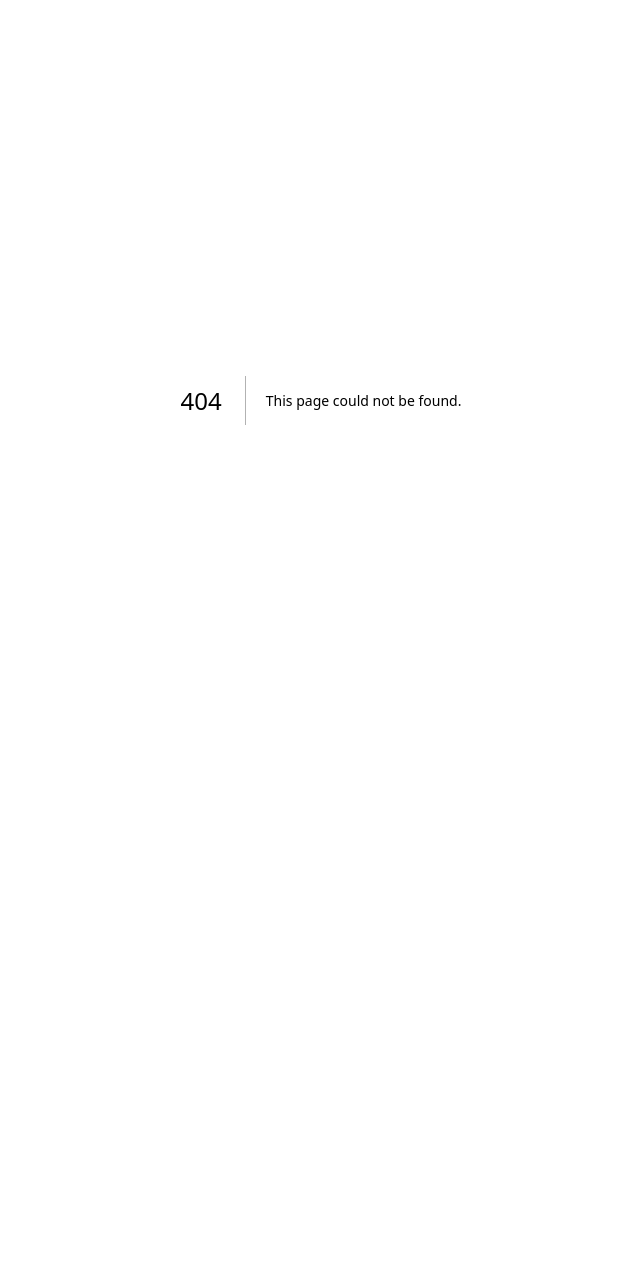
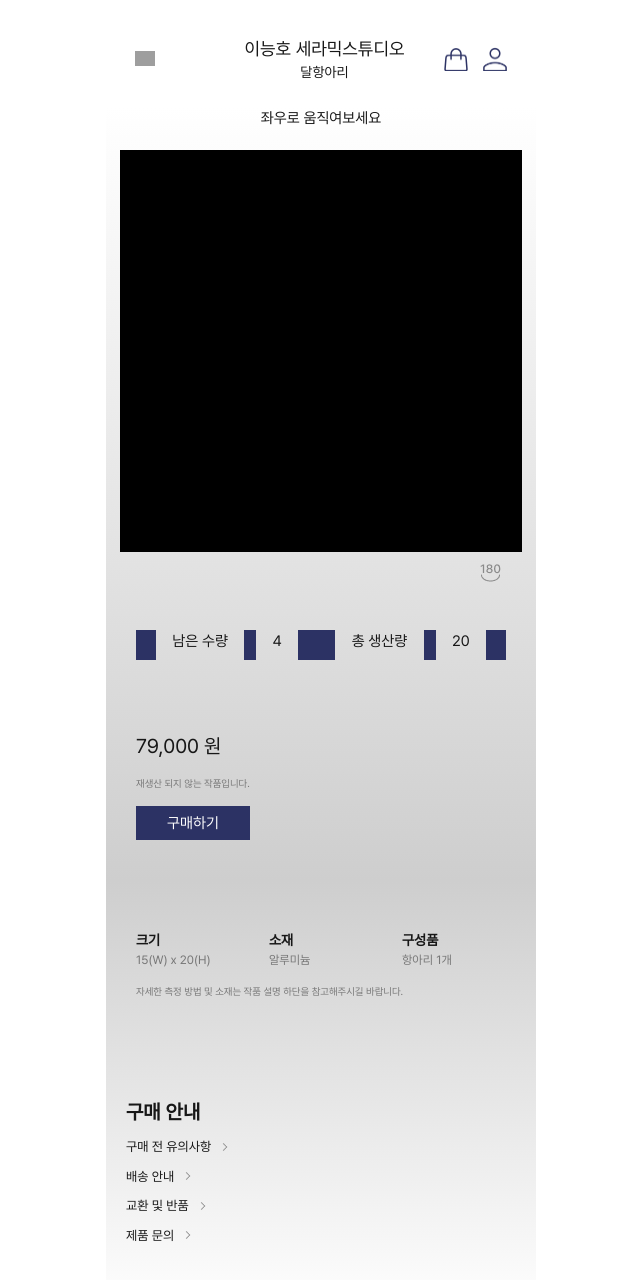
Before and after one commit to kdowon3/fouraaaa, a Next.js app in the folder fouraaaa/: page /shop/1 in a window 1280 px wide. Before the commit this address had no page. Shown: the top 1280 px of the page, without its empty margins (319-959 px from the left). Before the commit the page ends 800 px from the top, so only its background shows below. Built offline with nearby package versions, Linux system fonts and the light colour scheme; grey boxes are pictures that could not be loaded.

Commit message:
feat:detail 추가

```diff
--- /dev/null
+++ b/fouraaaa/src/app/shop/[id]/components/Info.js
@@ -0,0 +1,234 @@
+"use client";
+
+import Link from "next/link";
+import Image from "next/image";
+import styled from "styled-components";
+
+const Background = styled.div`
+  width: 100%;
+  height: auto;
+  max-width: 430px; /* 최대 너비 유지 */
+  background: linear-gradient(to bottom, #FFFFFF 0%, #CECECE 64%, #FFFFFF 100%);
+  display: flex;
+  flex-direction: column;
+  align-items: center;
+  justify-content: center;
+`;
+
+const MoveText =styled.div`
+    font-size: 15px;
+    font-family: "Pretendard";
+`;
+
+const ProductImg =styled.div`
+    margin-top: 20px;
+    width: 402px;
+    height: 402px;
+    background-color: #000000;
+    padding: 0px 40px;
+`;
+
+const Icon_180= styled(Image)`
+    width: 24px;
+    height: 24px;
+    align-self: flex-end;
+    margin-top: 2%;
+    margin-right: 8%;
+`;
+
+const DetailInfo= styled.div`
+    width: 100%;
+    height: 97px;
+    padding: 46px 30px 20px 30px;
+    font-family: "Pretendard";
+    font-size: 15px;
+    display: flex;
+    justify-content: space-between;
+`;
+const Divider1=styled.div`
+    width: 20px;
+    height: 30px;
+    background-color: #2C3264;
+`;
+
+const Divider2=styled.div`
+    width: 12px;
+    height: 30px;
+    background-color: #2C3264;
+`;
+
+const Divider3= styled.div`
+    width: 37px;
+    height: 30px;
+    background-color: #2C3264;
+`;
+
+const Divider4= styled.div`
+    width: 12px;
+    height: 30px;
+    background-color: #2C3264;
+`;
+
+const Divider5=styled.div`
+    width: 20px;
+    height: 30px;
+    background-color: #2C3264;
+`;
+
+const PriceSection=styled.div`
+    width: 209px;
+    height: 229px;
+    padding: 50px 30px 80px 30px;
+    display: block;
+    margin-right: auto;
+`;
+
+const Price=styled.div`
+    font-family: "Pretendard";
+    font-size: 20px;
+    margin-bottom: 15px;
+`;
+
+const SubText=styled.div`
+    font-family: "Pretendard";
+    font-size: 10px;
+    color: #777777;
+    margin-bottom: 15px;
+`;
+
+const Purchase=styled.button`
+    padding: 9px 21px;
+    background-color: #2C3264;
+    width: 114px;
+    height: 34px;
+    color: #FFFFFF;
+    font-family:"Pretendard";
+    font-size: 15px;
+    display: flex;
+    align-items: center;
+    justify-content: center;
+`;
+
+const ProductInfo =styled.div`
+    width: 100%;
+    height: 107px;
+    padding: 20px 30px;
+`;
+
+const Box = styled.div`
+    justify-content: space-between;
+    display: flex;
+`;
+const InfoBox =styled.div`
+    width: 104px;
+    height: 39px;
+    display: block;
+    gap: 8px;
+`;
+
+const ProductInfo_Title = styled.div`
+    font-family: "Pretendard";
+    font-size: 14px;
+    font-weight: bold;
+`;
+
+const ProductInfo_Sub = styled.div`
+    font-family: "Pretendard";
+    font-size: 12px;
+    color: #777777;
+`;
+
+const MorInfo = styled.div`
+    font-family: "Pretendard";
+    font-size: 10px;
+    color: #777777;
+    margin-top: 15px;
+`;
+
+const Orderguide = styled.div`
+    width: 100%;
+    height: 300px;
+    padding: 80px 20px;
+    font-family: "Pretendard";
+`;
+
+const BigText =styled.div`
+    font-size: 20px;
+    font-weight: bold;
+`;
+
+const Content = styled.div`
+    font-size: 13px;
+    display: flex;
+    align-items: center;
+    width: 100%;
+    margin-top: 10px;
+    cursor: pointer;
+`;
+
+const Arrow = styled(Image)`
+    width: 8px;
+    height: 8px;
+    margin-left: 10px;
+    flex-shrink: 0;
+`;
+
+const Description_Title=styled.div`
+    width: 100%
+    padding: 20px 0px;
+    font-family: "Pretendard";
+    font-size: 20px;
+    font-weight: bold;
+    align-self: flex-start;
+    margin-left: 20px;
+`;
+
+export default function InfoTab() {
+    return (
+        <Background>
+            <MoveText>좌우로 움직여보세요</MoveText>
+            <ProductImg></ProductImg>
+            <Icon_180 src="/images/icon_180.png" width={24} height={24} alt="아이콘"/>
+            <DetailInfo>
+                <Divider1/>남은 수량<Divider2/>4<Divider3/>총 생산량<Divider4/>20<Divider5/>
+            </DetailInfo>
+            <PriceSection>
+                <Price>79,000 원</Price>
+                <SubText>재생산 되지 않는 작품입니다.</SubText>
+                <Purchase>구매하기</Purchase>
+            </PriceSection>
+            <ProductInfo>
+                <Box>
+                <InfoBox>
+                    <ProductInfo_Title>크기</ProductInfo_Title>
+                    <ProductInfo_Sub>15(W) x 20(H)</ProductInfo_Sub>
+                </InfoBox>
+                <InfoBox>
+                    <ProductInfo_Title>소재</ProductInfo_Title>
+                    <ProductInfo_Sub>알루미늄</ProductInfo_Sub>
+                </InfoBox>
+                <InfoBox>
+                    <ProductInfo_Title>구성품</ProductInfo_Title>
+                    <ProductInfo_Sub>항아리 1개</ProductInfo_Sub>
+                </InfoBox>
+                </Box>
+                <MorInfo>자세한 측정 방법 및 소재는 작품 설명 하단을 참고해주시길 바랍니다.</MorInfo>
+            </ProductInfo>
+            <Orderguide>
+                <BigText>구매 안내</BigText>
+                <Content>구매 전 유의사항
+                    <Arrow src="/images/right-arrow.png" width={8} height={8} alt="화살표"/>
+                </Content>
+                <Content>배송 안내
+                <Arrow src="/images/right-arrow.png" width={8} height={8} alt="화살표"/>
+                </Content>
+                <Content>교환 및 반품
+                <Arrow src="/images/right-arrow.png" width={8} height={8} alt="화살표"/>
+                </Content>
+                <Content>제품 문의
+                <Arrow src="/images/right-arrow.png" width={8} height={8} alt="화살표"/>
+                </Content>
+            </Orderguide>
+        </Background>
+    );
+  }
--- /dev/null
+++ b/fouraaaa/src/app/shop/[id]/components/detail.js
@@ -0,0 +1,57 @@
+"use client";
+
+import Link from "next/link";
+import Image from "next/image";
+import styled from "styled-components";
+
+const Background = styled.div`
+  width: 100%;
+  height: auto;
+  max-width: 430px; /* 최대 너비 유지 */
+  background: linear-gradient(to bottom, #FFFFFF 0%, #CECECE 64%, #FFFFFF 100%);
+  display: flex;
+  flex-direction: column;
+  align-items: center;
+  justify-content: center;
+`;
+
+const Description_Title=styled.div`
+    width: 100%
+    padding: 20px 0px;
+    font-family: "Pretendard";
+    font-size: 20px;
+    font-weight: bold;
+    align-self: flex-start;
+    margin-left: 20px;
+`;
+
+const ImageSection= styled.div`
+    width: 100%;
+    height: 600px;
+    margin-top: 20px;
+    background-color: #000000;
+`;
+
+const MoreButton= styled.div`
+    width: 319px;
+    height: 52px;
+    padding: 20px 0px;
+    background-color: #FFFFFF;
+    display: flex;
+    justify-content: center;
+    align-items: center;
+    border: 1px solid #ccc;
+    gap: 8px;
+    font-family: "Pretendard";
+    font-size: 15px;
+`;
+
+export default function Detail() {
+    return (
+        <Background>
+            <Description_Title>작품 설명</Description_Title>
+            <ImageSection></ImageSection>
+            <MoreButton>작품 설명 더보기 <img src="/images/arrow-down.png" alt="아래" width={12} height={12}/></MoreButton>
+        </Background>
+    );
+  }
--- /dev/null
+++ b/fouraaaa/src/app/shop/[id]/components/header.js
@@ -0,0 +1,102 @@
+"use client";
+
+import Link from "next/link";
+import Image from "next/image";
+import styled from "styled-components";
+
+const GNBContainer = styled.header`
+  background-color: #FFFFFF;
+  max-width: 430px; /* 최대 너비 유지 */
+  margin-top: 10px;
+  width: 100%;
+  padding: 3% 5%;
+`;
+
+const Navbar = styled.nav`
+  display: flex;
+  flex-direction: column;
+  font-size: 0.875rem; /* 14px */
+  font-family: 'Pretendard';
+`;
+
+const Upsection = styled.div`
+  display: flex;
+  align-items: center;
+  justify-content: space-between;
+  padding: 3% 2%;
+`;
+
+const LeftArrow = styled(Image)`
+`;
+
+const TextBox =styled.div`
+    display: block;
+    justify-contents: center;
+    margin-right: -50px;
+`;
+
+const TitleText = styled.div`
+  font-size: 1.125rem; /* 18px */
+  font-family: "Pretendard";
+  align-self: center;
+`;
+
+const SubText = styled.div`
+  font-size: 14px;
+  font-family: "Pretendard";
+  justify-self: center;
+`;
+
+const IconWrapper = styled.div`
+  display: flex;
+  align-items: center;
+  gap: 15px;         /* 아이콘 사이 간격 */
+  flex-shrink: 0;
+  margin-right: 0%;  /* 오른쪽 끝 여백: NavLinks와 동일하게 */
+`;
+
+const ShoppingCart = styled(Image)`
+  width: 24px;
+  height: 24px;
+`;
+
+const MyPage = styled(Image)`
+  width: 24px;
+  height: 24px;
+`;
+
+export default function InfoTab() {
+  return (
+    <GNBContainer>
+      <Navbar>
+        <Upsection>
+          <Link href="/">
+            <LeftArrow src="/images/nav-arrow-left.svg" alt="뒤로가기" width={20} height={40} />
+          </Link>
+          <TextBox>
+            <TitleText>이능호 세라믹스튜디오</TitleText>
+            <SubText>달항아리</SubText>
+          </TextBox>
+          <IconWrapper>
+            <Link href="/shop">
+              <ShoppingCart
+                src="/images/shoppingcart.png"
+                alt="장바구니"
+                width={24}
+                height={24}
+              />
+            </Link>
+            <Link href="/shop">
+              <MyPage
+                src="/images/mypage.png"
+                alt="마이페이지"
+                width={30}
+                height={30}
+              />
+            </Link>
+          </IconWrapper>
+        </Upsection>
+      </Navbar>
+    </GNBContainer>
+  );
+}
--- /dev/null
+++ b/fouraaaa/src/app/shop/[id]/page.js
@@ -0,0 +1,19 @@
+"use client";
+
+import styles from "./page.module.css"
+import Footer from "../../components/common/Footer";
+import DetailNav from "./components/header";
+import InfoTab from "./components/Info";
+import Detail from "./components/detail";
+
+
+export default function ShopPage() {
+  return (
+    <div className={styles.container}>
+        <DetailNav />
+        <InfoTab/>
+        <Detail/>
+      <Footer/>
+    </div>
+  );
+}
--- /dev/null
+++ b/fouraaaa/src/app/shop/[id]/page.module.css
@@ -0,0 +1,13 @@
+@font-face {
+  font-family: "Pretendard";
+  src: url("/fonts/Pretendard-Regular.woff") format("woff");
+  font-weight: 400;
+  font-style: normal;
+}
+
+.container {
+  width: 100%;
+  max-width: 430px;
+  background-color: white;
+  justify-self: center;
+}
```
Also changed, not shown: fouraaaa/public/images/arrow-down.png (added), fouraaaa/public/images/icon_180.png (added).
